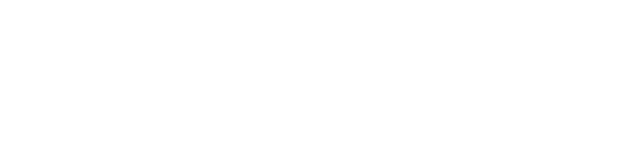
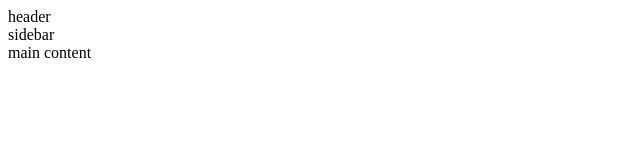
Before and after one commit to cdcutshaw/Admin-Dashboard, a plain HTML site: page index.html in a window 1280 px wide. Shown: the whole page, without its empty margins (0-640 px from the left). Drawn offline with Linux system fonts and the light colour scheme.

Commit message:
add basic sidebar, header, and main-content elements

```diff
--- a/index.html
+++ b/index.html
@@ -7,6 +7,10 @@
     <link rel="stylesheet" href="styles.css">
 </head>
 <body>
-
+    <div class="container">
+        <div class="header">header</div>
+        <div class="sidebar">sidebar</div>
+        <div class="main-content">main content</div>
+    </div>
 </body>
 </html>
```
